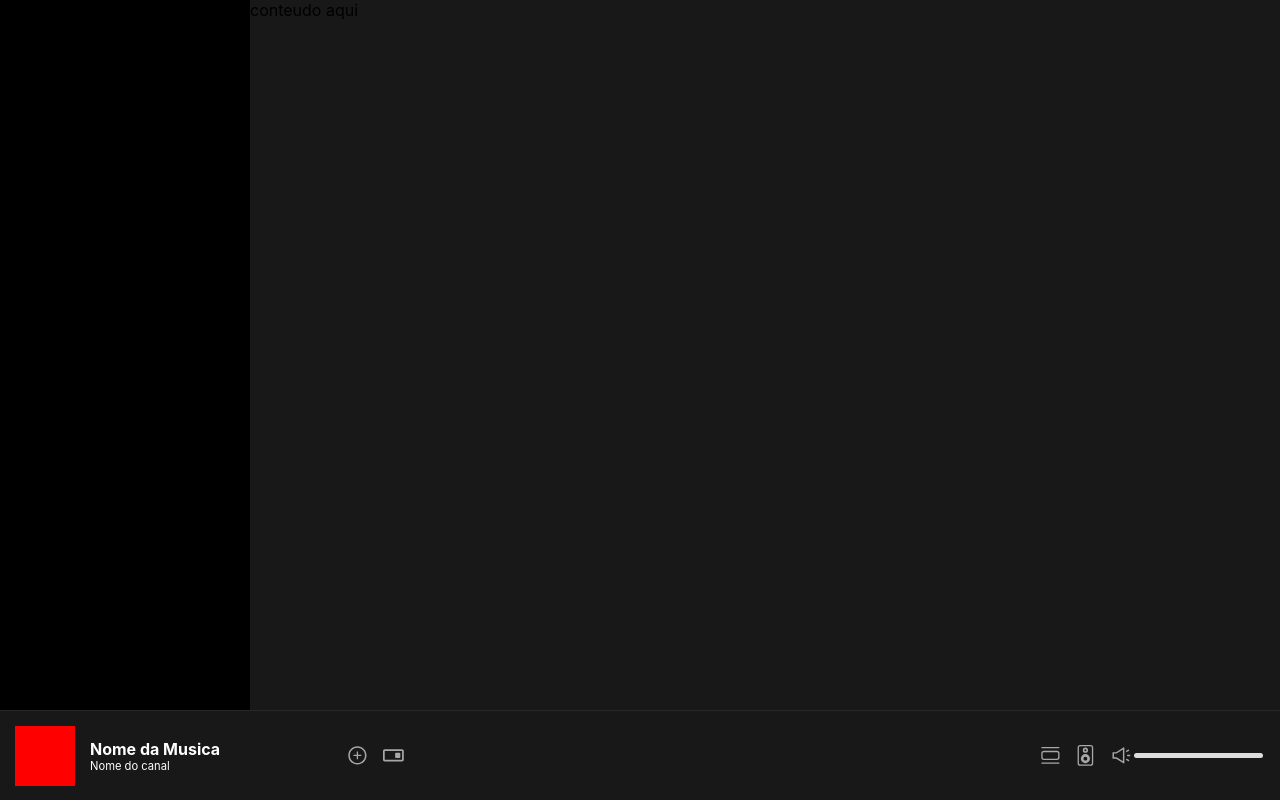
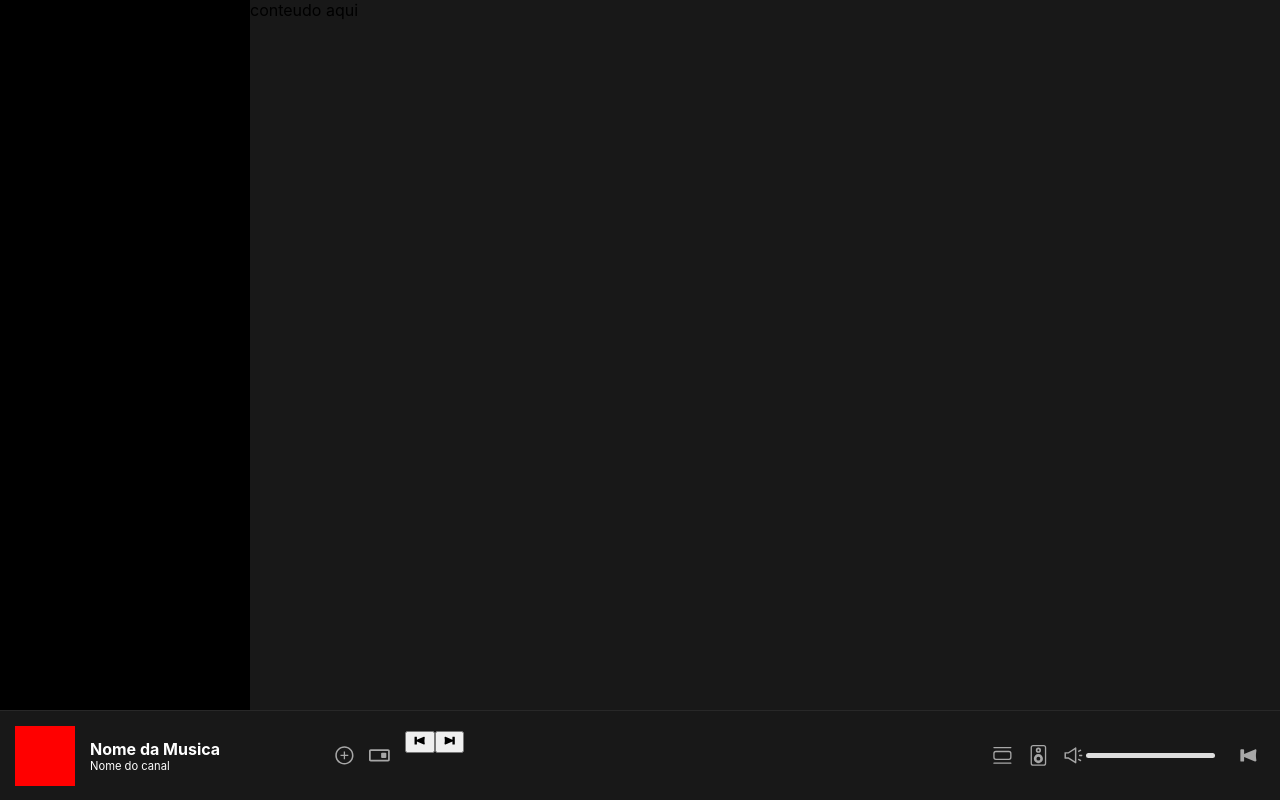
Before and after one commit to rsbruno/triton, a Next.js app: page / in a window 1280 px wide. Built offline with nearby package versions, Linux system fonts and the light colour scheme.

Commit message:
feat: Button Hover

```diff
--- /dev/null
+++ b/components/Buttons/ButtonHover/Index.tsx
@@ -0,0 +1,14 @@
+import { HTMLAttributes, ReactNode } from "react";
+import styles from "./styles.module.scss";
+
+type ButtonHoverProps = HTMLAttributes<HTMLButtonElement> & {
+  children?: ReactNode;
+};
+
+export function HoverButton({ children, ...rest }: ButtonHoverProps) {
+  return (
+    <button className={styles.button} {...rest}>
+      {children}
+    </button>
+  );
+}
--- /dev/null
+++ b/components/Buttons/ButtonHover/styles.module.scss
@@ -0,0 +1,24 @@
+.button {
+  background: transparent;
+  display: flex;
+  justify-content: center;
+  align-items: center;
+  border: none;
+  outline: none;
+
+  svg {
+    fill: #a7a7a7;
+    font-size: 1.3rem;
+    path {
+      transition: all ease 400ms;
+      fill: #a7a7a7;
+    }
+
+    &:hover {
+      fill: #fff;
+      path {
+        fill: #fff;
+      }
+    }
+  }
+}
--- /dev/null
+++ b/components/PlayerMusic/Index.tsx
@@ -0,0 +1,18 @@
+import styles from "./styles.module.scss";
+import { GiPreviousButton, GiNextButton } from "react-icons/gi";
+
+export function PlayerMusic() {
+  return (
+    <div className={styles.container}>
+      <div className={styles.containerButtons}>
+        <button>
+          <GiPreviousButton />
+        </button>
+
+        <button>
+          <GiNextButton />
+        </button>
+      </div>
+    </div>
+  );
+}
--- /dev/null
+++ b/components/PlayerMusic/styles.module.scss
@@ -0,0 +1,8 @@
+.container {
+  width: 100%;
+  height: 50px;
+  background: transparent;
+
+  .containerButtons {
+  }
+}
--- a/components/TemplateMain/Footer/Index.tsx
+++ b/components/TemplateMain/Footer/Index.tsx
@@ -2,8 +2,10 @@ import styles from "./styles.module.scss";
 import { AiOutlinePlusCircle } from "react-icons/ai";
 import { CgToggleSquareOff } from "react-icons/cg";
 import { BsViewList, BsSpeaker } from "react-icons/bs";
-import { AiOutlineSound } from "react-icons/ai";
+import { GiPreviousButton } from "react-icons/gi";
 import { SongVolumeButton } from "../../Buttons/SongVolume/Index";
+import { PlayerMusic } from "../../PlayerMusic/Index";
+import { HoverButton } from "../../Buttons/ButtonHover/Index";
 
 export function Footer() {
   return (
@@ -18,14 +20,17 @@ export function Footer() {
         <CgToggleSquareOff />
       </div>
 
-      <div className={styles.containerControls}></div>
+      <PlayerMusic />
 
       <div className={styles.containerbuttons}>
         <BsViewList />
         <BsSpeaker />
-
         <SongVolumeButton />
       </div>
+
+      <HoverButton>
+        <GiPreviousButton />
+      </HoverButton>
     </div>
   );
 }
--- a/components/TemplateMain/Footer/styles.module.scss
+++ b/components/TemplateMain/Footer/styles.module.scss
@@ -51,8 +51,4 @@
       }
     }
   }
-
-  .containerControls {
-    width: 100%;
-  }
 }
```
